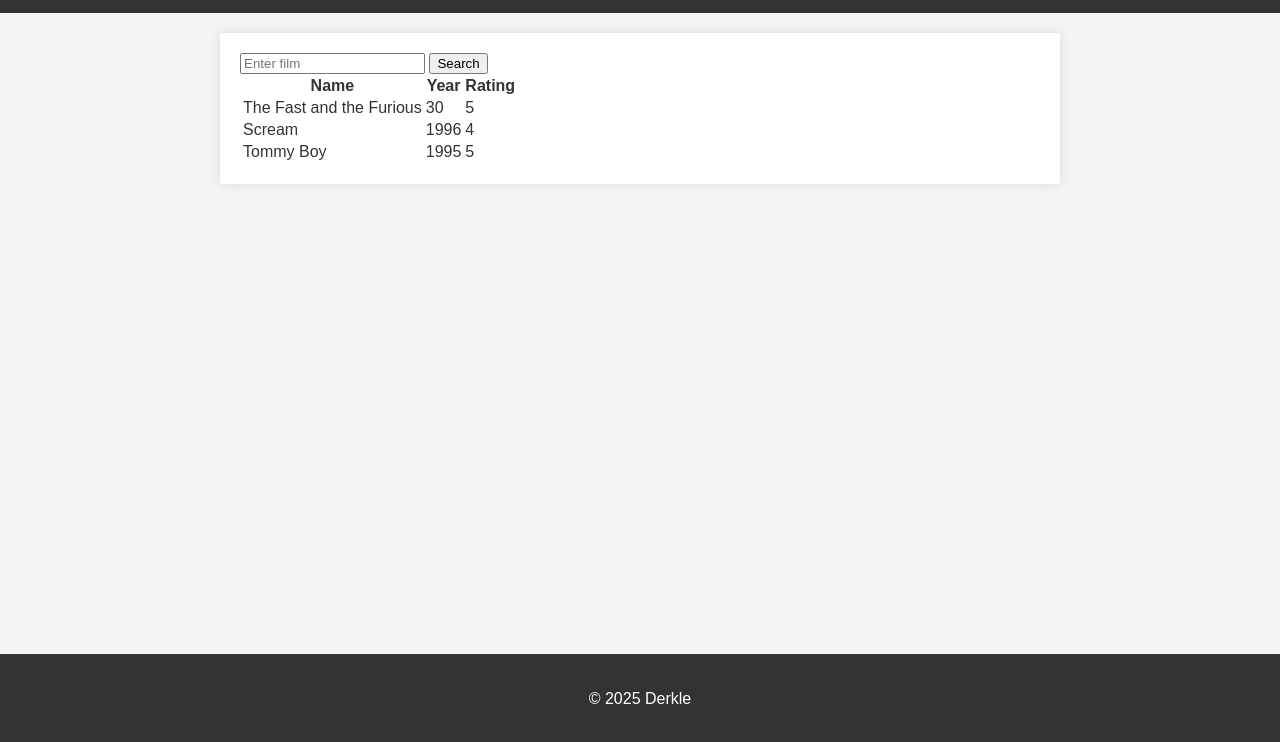
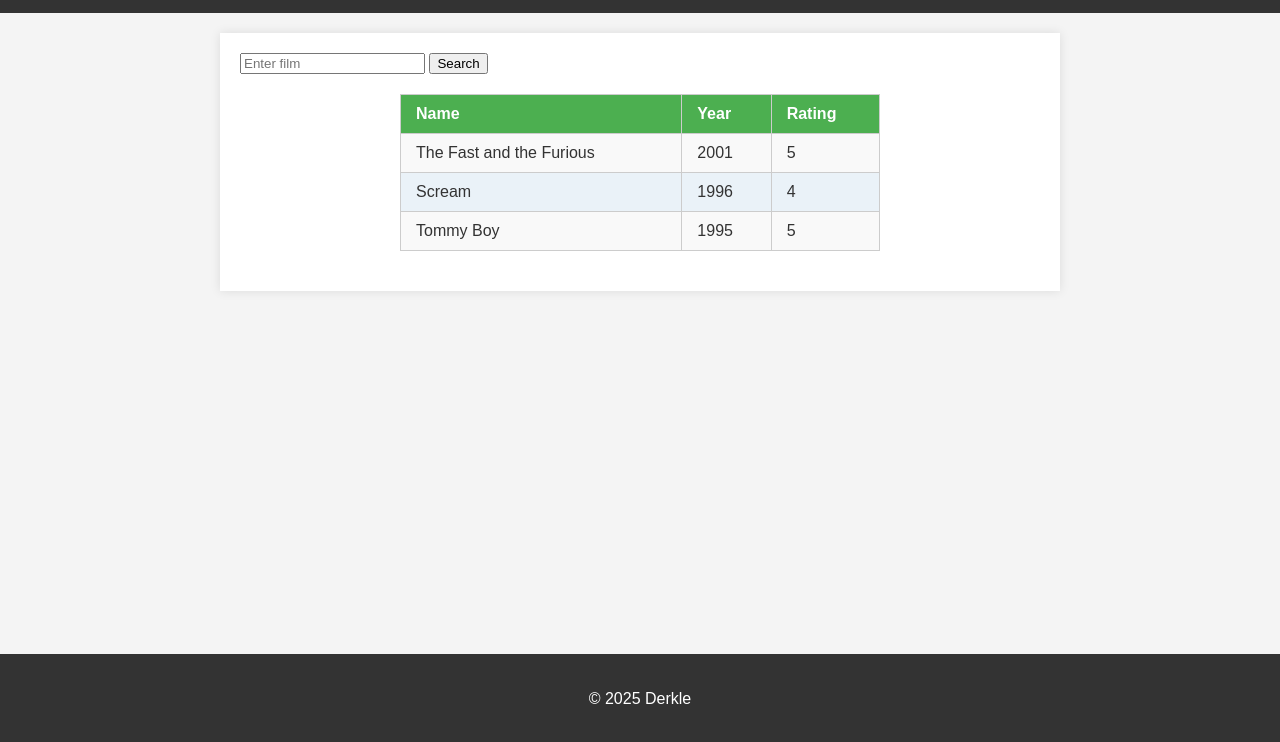
Before and after one commit to nutmi1k/movies, a plain HTML site: page index.html in a window 1280 px wide. Shown: the part 56-798 px from the top of the page. Drawn offline with Linux system fonts and the light colour scheme.

Commit message:
table stylihng

```diff
--- a/script.js
+++ b/script.js
@@ -3,7 +3,7 @@ document.getElementById('myButton').onclick = function() {
 };
 
 const films = [
-    { name: "The Fast and the Furious", year: 30, rating: 5 },
+    { name: "The Fast and the Furious", year: 2001, rating: 5 },
     { name: "Scream", year: 1996, rating: 4 },
     { name: "Tommy Boy", year: 1995, rating: 5 }
 ];
--- a/web.css
+++ b/web.css
@@ -48,3 +48,32 @@ footer {
     bottom: 0;
     width: 100%;
 }
+
+
+table {
+    width: 60%;
+    border-collapse: collapse;
+    margin: 20px auto;
+    font-family: Arial, sans-serif;
+    background-color: #f9f9f9;
+}
+
+th, td {
+    border: 1px solid #ccc;
+    padding: 10px 15px;
+    text-align: left;
+}
+
+th {
+    background-color: #4CAF50;
+    color: white;
+    font-weight: bold;
+}
+
+tr:nth-child(even) {
+    background-color: #eaf2f8;
+}
+
+tr:hover {
+    background-color: #d1e7dd;
+}
```
